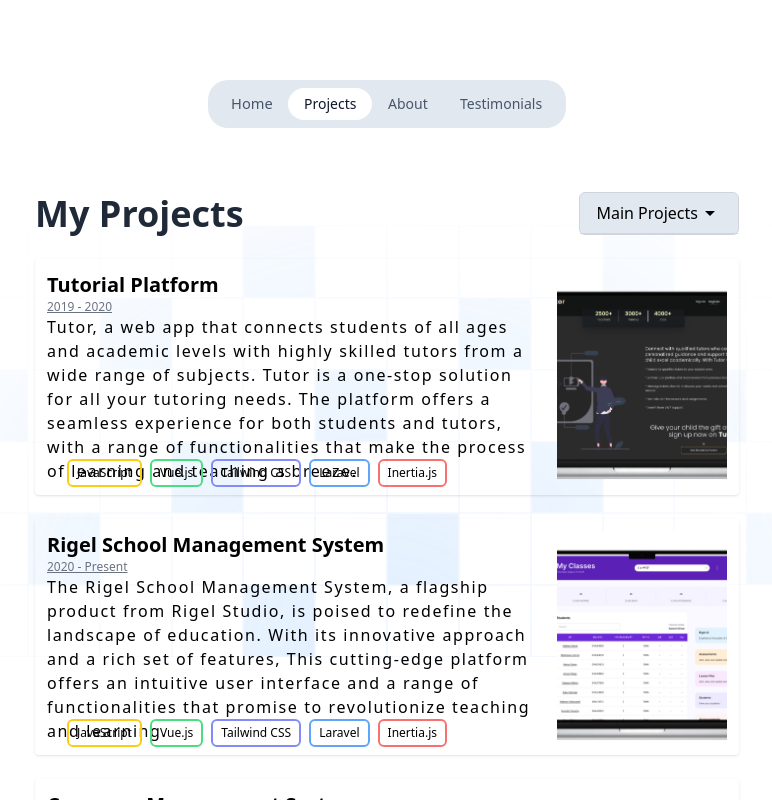
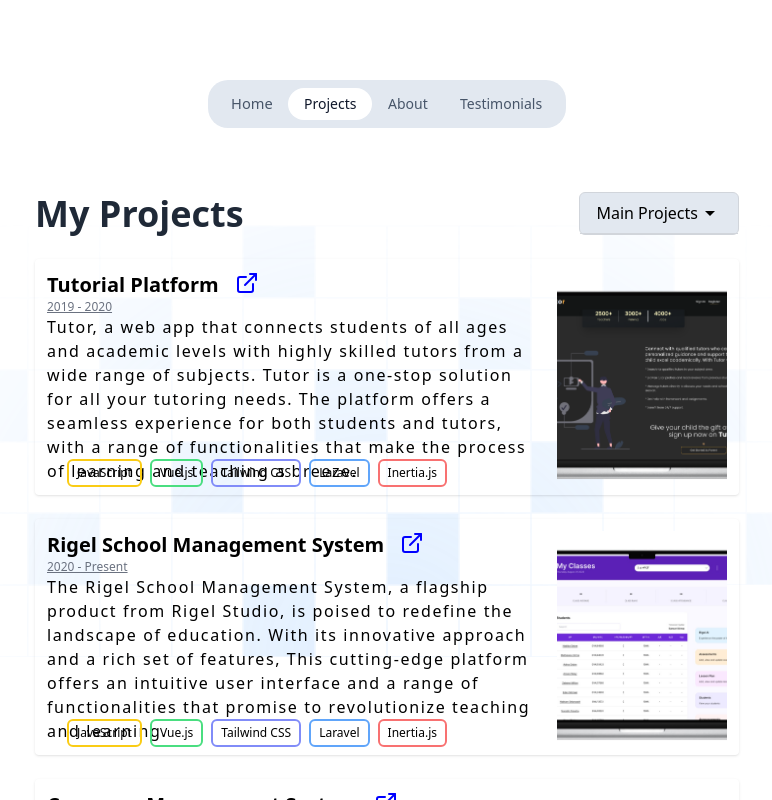
Before and after one commit to biniya/Front-Port, a Vue app: page / in a window 1280 px wide. Both pictures are taken after a click on the tab "Projects". Shown: the top 800 px of the page, without its empty margins (253-1025 px from the left). Built offline with nearby package versions, Linux system fonts and the light colour scheme.

Commit message:
Modify `Projects` page by adding links to each project

```diff
--- a/src/pages/Projects.vue
+++ b/src/pages/Projects.vue
@@ -51,6 +51,7 @@ const projects = ref([
       "src/assets/projects/tutor/tutor_jobs.png",
     ],
     technologies: DEFAULT_TECHNOLOGIES,
+    link: "https://saiph.rigel.studio",
   },
   {
     id: 2,
@@ -75,6 +76,7 @@ const projects = ref([
       "src/assets/projects/sms/LessonPlan.png",
     ],
     technologies: DEFAULT_TECHNOLOGIES,
+    link: "https://demo.rigel.studio",
   },
 
   {
@@ -87,6 +89,7 @@ const projects = ref([
         "that make the process of managing a company a smooth and hassle-free experience.",
     image: "src/assets/projects/ankeboot.png",
     technologies: DEFAULT_TECHNOLOGIES,
+    link: "https://www.ankeboot.com/",
   },
   {
     id: 4,
@@ -98,6 +101,7 @@ const projects = ref([
         "that make the process of betting ultimately fun and exciting.",
     image: "src/assets/projects/bet.png",
     technologies: DEFAULT_TECHNOLOGIES,
+    link: "https://www.betplus.et/",
   },
 ]);
 
@@ -112,6 +116,7 @@ const sideProjects = ref([
     "My portfolio is not just a reflection of my technical proficiency but a window into my creative process and problem-solving capabilities.",
     image: "src/assets/projects/portfolio.png",
     technologies: DEFAULT_TECHNOLOGIES,
+    link: "https://biniyam.vercel.app/",
   },
   {
     id: 2,
@@ -123,6 +128,7 @@ const sideProjects = ref([
         "With each click, journey closer to mastery in a world where every word is an adventure.",
     image: "src/assets/projects/wordle.png",
     technologies: DEFAULT_TECHNOLOGIES,
+    link: "https://https-github-com-biniyam-wordle.vercel.app/",
   },
 ]);
 
@@ -169,8 +175,14 @@ function getColorForTech(tech) {
         <div
             class="flex flex-col md:w-3/4 text-start w-full"
         >
-          <h2 class="text-lg md:text-xl font-semibold">
-            {{ project.title }}
+          <h2 class="flex gap-4 text-lg md:text-xl font-semibold">
+            <span>{{ project.title }}</span>
+                <a
+                    :href="project.link"
+                    target="_blank"
+                >
+                  <svg xmlns="http://www.w3.org/2000/svg" width="24" height="24" viewBox="0 0 24 24" fill="none" stroke="blue" stroke-width="2" stroke-linecap="round" stroke-linejoin="round" class="feather feather-external-link"><path d="M18 13v6a2 2 0 0 1-2 2H5a2 2 0 0 1-2-2V8a2 2 0 0 1 2-2h6"></path><polyline points="15 3 21 3 21 9"></polyline><line x1="10" y1="14" x2="21" y2="3"></line></svg>
+                </a>
           </h2>
           <time class="text-xs text-gray-500 underline">
             {{ project.duration }}
@@ -212,8 +224,14 @@ function getColorForTech(tech) {
       <!-- For odd indexed projects: Image on the left, Description on the right -->
       <template v-else>
         <div class="flex md:pt-0 flex-col md:w-3/4 text-start w-full">
-          <h2 class="text-lg md:text-xl font-semibold">
-            {{ project.title }}
+          <h2 class="flex gap-4 text-lg md:text-xl font-semibold">
+            <span>{{ project.title }}</span>
+            <a
+                :href="project.link"
+                target="_blank"
+            >
+              <svg xmlns="http://www.w3.org/2000/svg" width="24" height="24" viewBox="0 0 24 24" fill="none" stroke="blue" stroke-width="2" stroke-linecap="round" stroke-linejoin="round" class="feather feather-external-link"><path d="M18 13v6a2 2 0 0 1-2 2H5a2 2 0 0 1-2-2V8a2 2 0 0 1 2-2h6"></path><polyline points="15 3 21 3 21 9"></polyline><line x1="10" y1="14" x2="21" y2="3"></line></svg>
+            </a>
           </h2>
           <time class="text-xs text-gray-500 underline">
             {{ project.duration }}
```
